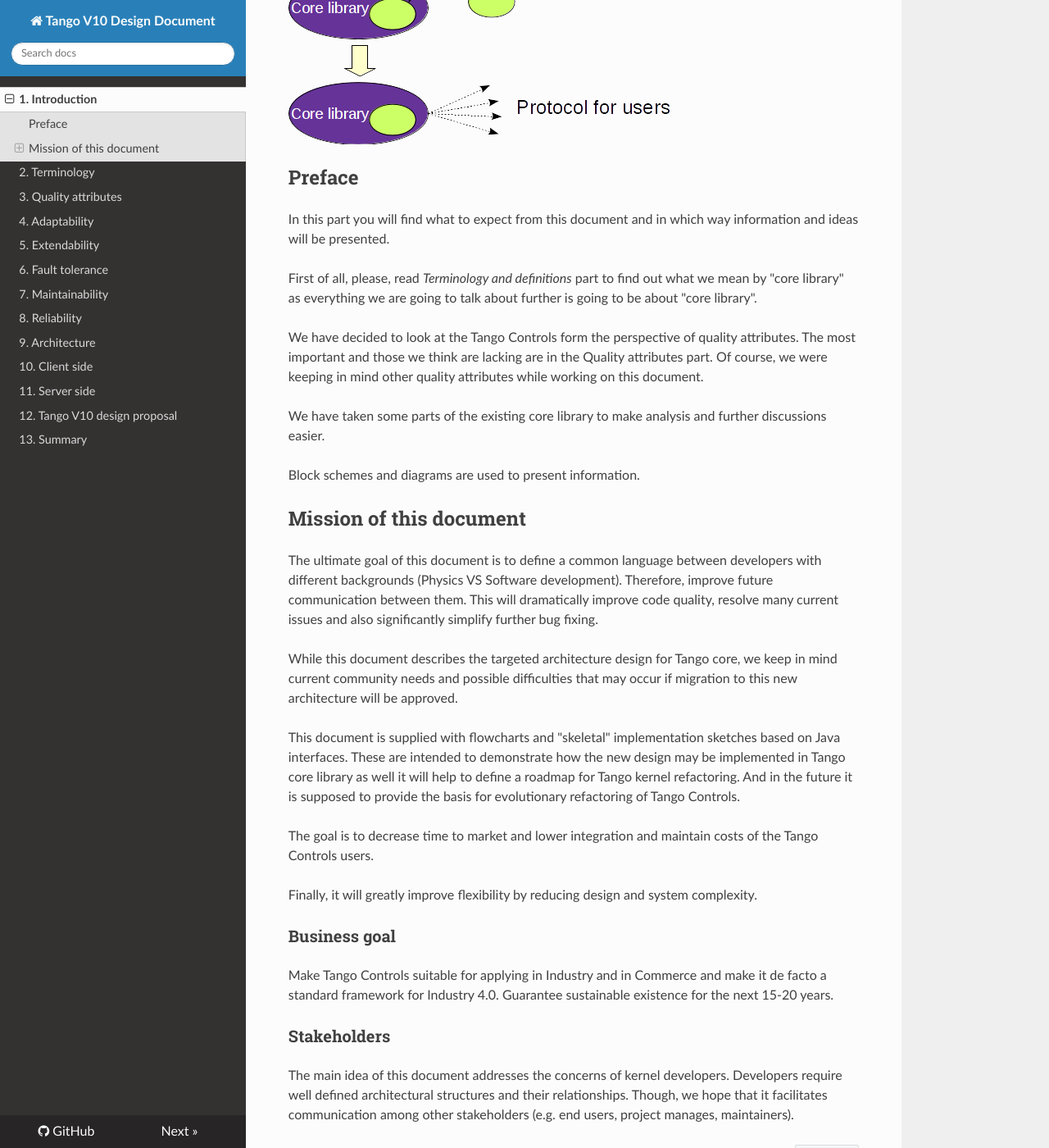
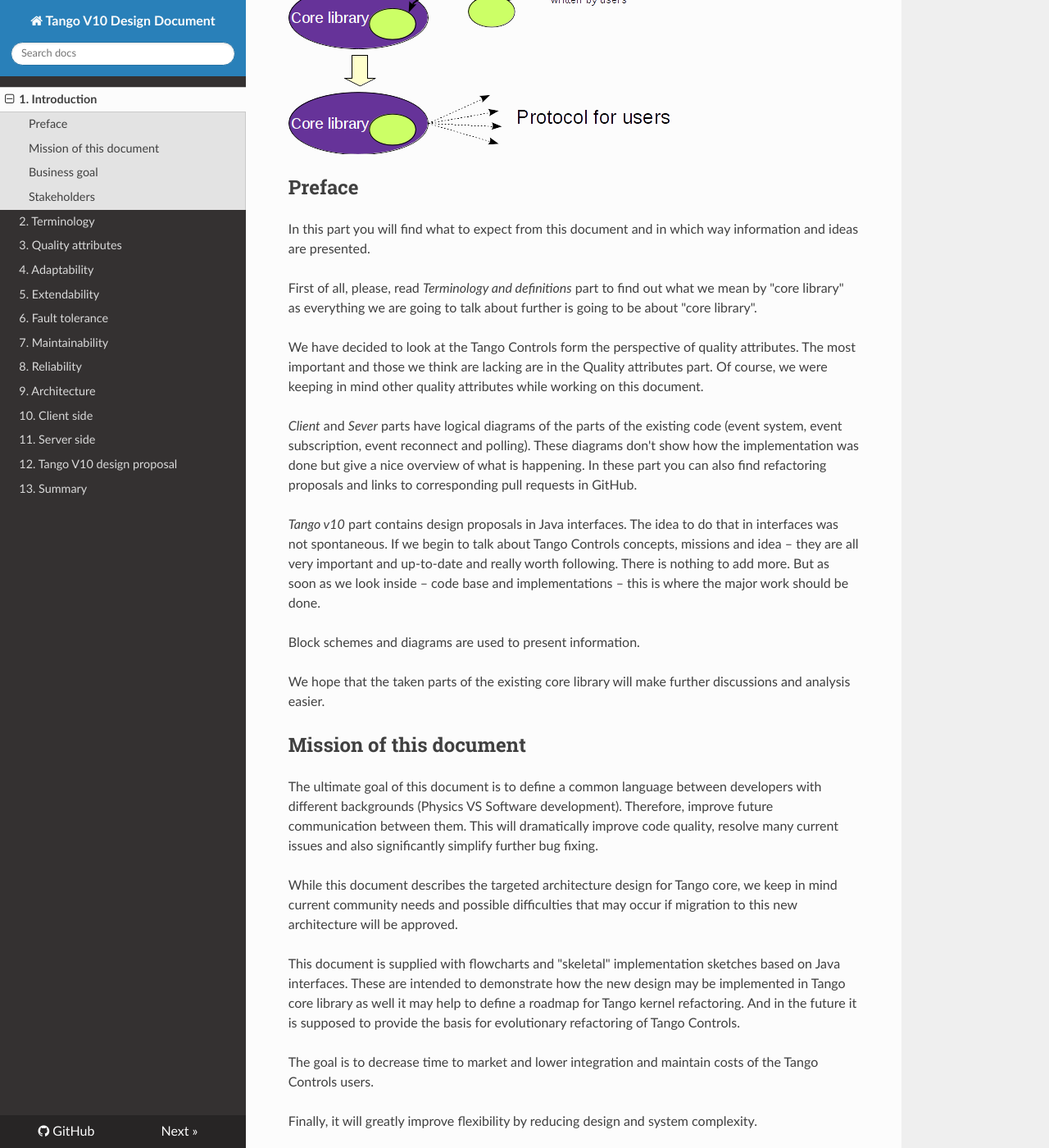
Before and after one commit to Ingvord/tango-v10-design-doc, an MkDocs documentation site: the page built from docs/index.md, in a window 1280 px wide and 1400 px high, scrolled down 1592 px. Shown: the whole window at 82% size. Built offline with MkDocs 1.6.1, drawn with Linux system fonts in a browser that asks for light colours; nearby versions of some CDN libraries; some of the changed text lies outside the part shown.

Commit message:
Update index.md

```diff
--- a/docs/index.md
+++ b/docs/index.md
@@ -33,6 +33,7 @@ We ended up with the following.
 
 
 This should give us the next benefits:
+
 - We will have a documentation for the existing core code.
 
 - It is easier to review small parts.
@@ -53,15 +54,19 @@ We also have in plan to extend the existing protocol. The following flowchart sh
 
 ## Preface
 
-In this part you will find what to expect from this document and in which way information and ideas will be presented.
+In this part you will find what to expect from this document and in which way information and ideas are presented.
 
 First of all, please, read _Terminology and definitions_ part to find out what we mean by "core library" as everything we are going to talk about further is going to be about "core library".
 
 We have decided to look at the Tango Controls form the perspective of quality attributes. The most important and those we think are lacking are in the Quality attributes part. Of course, we were keeping in mind other quality attributes while working on this document.
 
-We have taken some parts of the existing core library to make analysis and further discussions easier.
+_Client_ and _Sever_ parts have logical diagrams of the parts of the existing code (event system, event subscription, event reconnect and polling). These diagrams don't show how the implementation was done but give a nice overview of what is happening. In these part you can also find refactoring proposals and links to corresponding pull requests in GitHub.
+
+_Tango v10_ part contains design proposals in Java interfaces. The idea to do that in interfaces was not spontaneous. If we begin to talk about Tango Controls concepts, missions and idea – they are all very important and up-to-date and really worth following. There is nothing to add more. But as soon as we look inside – code base and implementations – this is where the major work should be done.
 
 Block schemes and diagrams are used to present information.
+
+We hope that the taken parts of the existing core library will make further discussions and analysis easier.
 
 
 
@@ -80,7 +85,7 @@ Therefore, improve future communication between them. This will dramatically imp
 
 While this document describes the targeted architecture design for Tango core, we keep in mind current community needs and possible difficulties that may occur if migration to this new architecture will be approved.
 
-This document is supplied with flowcharts and "skeletal" implementation sketches based on Java interfaces. These are intended to demonstrate how the new design may be implemented in Tango core library as well it will help to define a roadmap for Tango kernel refactoring. And in the future it is supposed to provide the basis for evolutionary refactoring of Tango Controls.
+This document is supplied with flowcharts and "skeletal" implementation sketches based on Java interfaces. These are intended to demonstrate how the new design may be implemented in Tango core library as well it may help to define a roadmap for Tango kernel refactoring. And in the future it is supposed to provide the basis for evolutionary refactoring of Tango Controls.
 
 The goal is to decrease time to market and lower integration and maintain costs of the Tango Controls users.
 
@@ -88,10 +93,10 @@ Finally, it will greatly improve flexibility by reducing design and system compl
 
 
 
-### Business goal
+## Business goal
 
 Make Tango Controls suitable for applying in Industry and in Commerce and make it de facto a standard framework for Industry 4.0. Guarantee sustainable existence for the next 15-20 years.
 
-###  Stakeholders
+##  Stakeholders
 
 The main idea of this document addresses the concerns of kernel developers. Developers require well defined architectural structures and their relationships. Though, we hope that it facilitates communication among other stakeholders (e.g. end users, project manages, maintainers).
```
